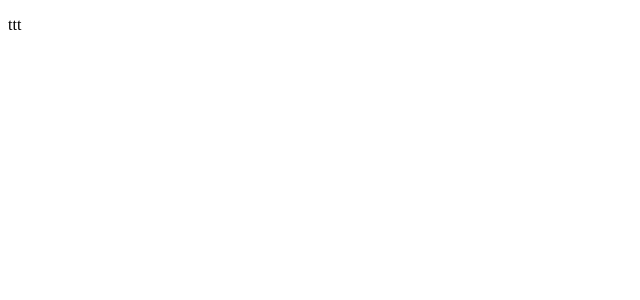
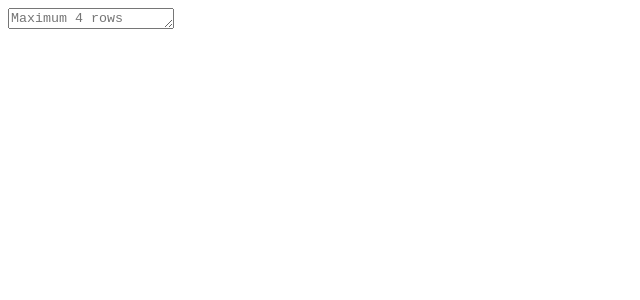
Before and after one commit to romakuchukov/link-opener, a JavaScript app: page / in a window 1280 px wide. Shown: the top 300 px of the page, without its empty margins (0-640 px from the left). Built offline with nearby package versions, Linux system fonts and the light colour scheme.

Commit message:
removed React ref

```diff
--- a/src/cmp/App.js
+++ b/src/cmp/App.js
@@ -1,7 +1,7 @@
-//import React from 'react';
+import LinkLoader from './linkLoader';
 
 const App = () => (
-  <p>ttt</p>
+  <LinkLoader/>
 );
 
 export default App;
--- /dev/null
+++ b/src/cmp/linkLoader.js
@@ -0,0 +1,7 @@
+import TextareaAutosize from '@material-ui/core/TextareaAutosize';
+
+export default function MaxHeightTextarea() {
+  return (
+    <TextareaAutosize rowsMax={4} aria-label="maximum height" placeholder="Maximum 4 rows" defaultValue="" />
+  );
+}
--- a/src/index.js
+++ b/src/index.js
@@ -2,7 +2,6 @@ module.hot && module.hot.accept();
 
 import * as serviceWorker from 'serviceWorker';
 
-import React from 'react';
 import ReactDOM from 'react-dom';
 
 import App from './cmp/App';
```
